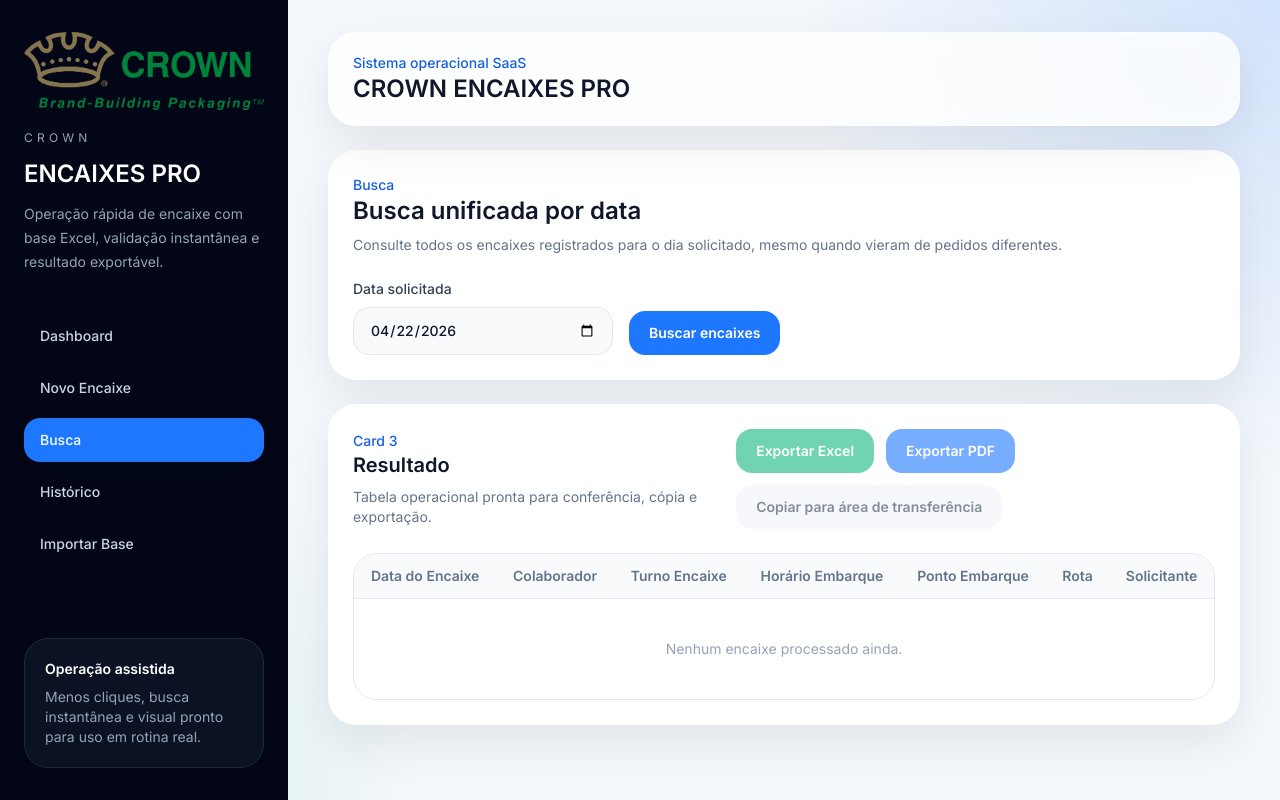
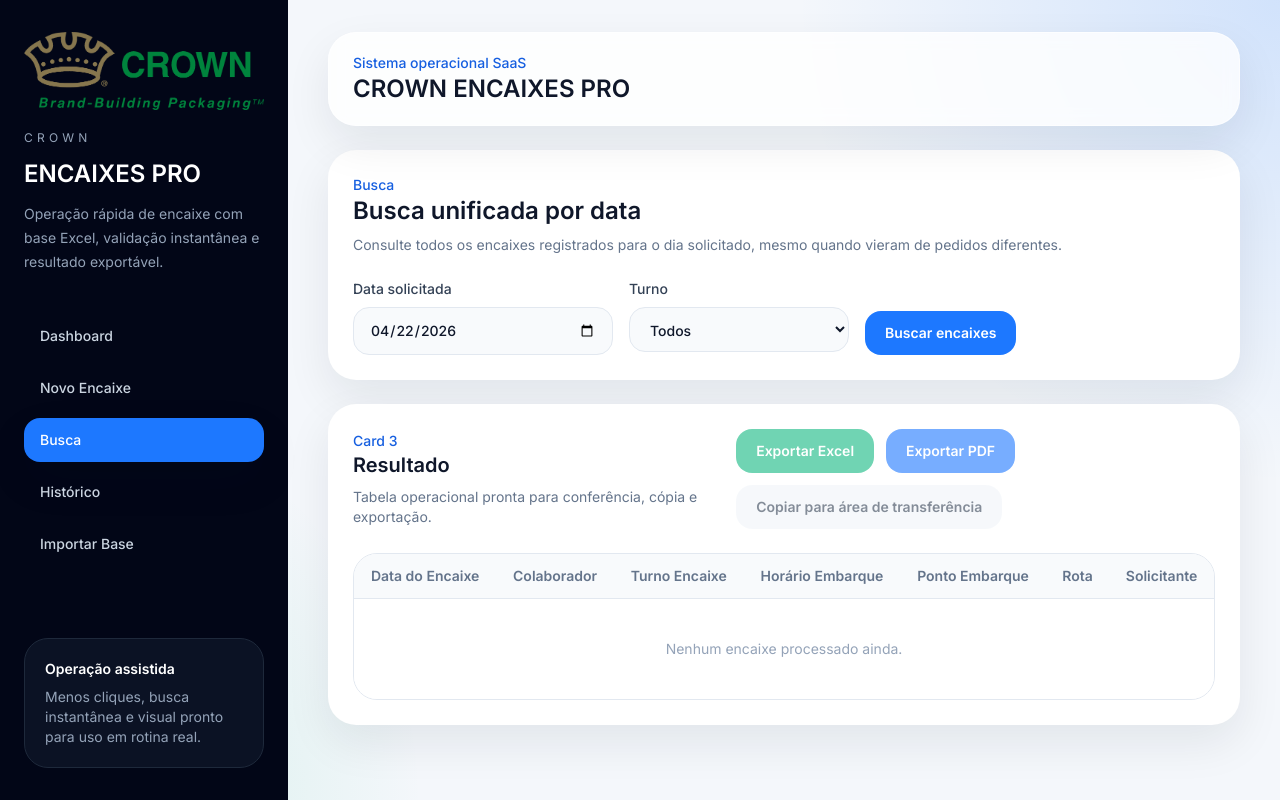
Before and after one commit to willpg606/EncaixeCrown-Joka, a React (Vite) app: page /busca in a window 1280 px wide. Built offline with nearby package versions, Linux system fonts and the light colour scheme; the HTML template or start-up script is replaced by a standard one.

Commit message:
feat: improve assisted search and date filters

```diff
--- a/src/components/FormEncaixe.jsx
+++ b/src/components/FormEncaixe.jsx
@@ -129,17 +129,6 @@
           </div>
         </div>
 
-        <label className="mt-6 block text-sm font-medium text-slate-700">
-          Colar nomes + turnos
-          <textarea
-            className="field min-h-[240px] resize-y"
-            name="rawInput"
-            value={form.rawInput}
-            onChange={onChange}
-            placeholder={'22/04/2026 | João Silva - A\n23/04/2026 | Maria Souza - B\nCarlos Lima - ADM'}
-          />
-        </label>
-
         <div className="mt-6 rounded-[24px] border border-slate-200 bg-slate-50 p-5">
           <div className="flex flex-col gap-3 lg:flex-row lg:items-center lg:justify-between">
             <div>
@@ -207,6 +196,17 @@
           </div>
         </div>
 
+        <label className="mt-6 block text-sm font-medium text-slate-700">
+          Colar nomes + turnos
+          <textarea
+            className="field min-h-[240px] resize-y"
+            name="rawInput"
+            value={form.rawInput}
+            onChange={onChange}
+            placeholder={'22/04/2026 | João Silva - A\n23/04/2026 | Maria Souza - B\nCarlos Lima - ADM'}
+          />
+        </label>
+
         <div className="mt-6 flex flex-wrap gap-3">
           <button className="btn-primary" type="button" onClick={onSubmit} disabled={loading}>
             {loading ? 'Processando...' : 'Processar Encaixes'}
--- a/src/pages/Busca.jsx
+++ b/src/pages/Busca.jsx
@@ -9,7 +9,9 @@
 import { formatarDataBR } from '../utils/formatar';
 
 function Busca() {
+  const turnos = ['', 'A', 'B', 'C', 'D', 'ADM'];
   const [dataBusca, setDataBusca] = useState(new Date().toISOString().split('T')[0]);
+  const [turnoBusca, setTurnoBusca] = useState('');
   const [loading, setLoading] = useState(false);
   const [resultados, setResultados] = useState([]);
   const [resumo, setResumo] = useState(null);
@@ -20,12 +22,12 @@
     setFeedback(null);
 
     try {
-      const response = await buscarPorData(dataBusca);
+      const response = await buscarPorData(dataBusca, turnoBusca);
       setResultados(response.resultados || []);
       setResumo(response);
       setFeedback({
         type: 'success',
-        message: `${response.totalResultados} encaixes encontrados em ${formatarDataBR(response.data)}.`
+        message: `${response.totalResultados} encaixes encontrados em ${formatarDataBR(response.data)}${turnoBusca ? ` para o turno ${turnoBusca}` : ''}.`
       });
     } catch (error) {
       setResultados([]);
@@ -92,7 +94,7 @@
           )}
         </div>
 
-        <div className="mt-6 grid gap-4 md:grid-cols-[260px_auto]">
+        <div className="mt-6 grid gap-4 md:grid-cols-[260px_220px_auto]">
           <label className="text-sm font-medium text-slate-700">
             Data solicitada
             <input
@@ -101,6 +103,17 @@
               value={dataBusca}
               onChange={(event) => setDataBusca(event.target.value)}
             />
+          </label>
+
+          <label className="text-sm font-medium text-slate-700">
+            Turno
+            <select className="field" value={turnoBusca} onChange={(event) => setTurnoBusca(event.target.value)}>
+              {turnos.map((turno) => (
+                <option key={turno || 'todos'} value={turno}>
+                  {turno || 'Todos'}
+                </option>
+              ))}
+            </select>
           </label>
 
           <div className="flex items-end gap-3">
--- a/src/services/api.js
+++ b/src/services/api.js
@@ -67,7 +67,13 @@
   return parseResponse(response);
 };
 
-export const buscarPorData = async (data) => {
-  const response = await fetch(`/api/busca?data=${encodeURIComponent(data)}`);
+export const buscarPorData = async (data, turno = '') => {
+  const query = new URLSearchParams({ data });
+
+  if (turno) {
+    query.set('turno', turno);
+  }
+
+  const response = await fetch(`/api/busca?${query.toString()}`);
   return parseResponse(response);
 };
```
Also changed, not shown: 1 other file (tests, documents, lock files or other folders).
